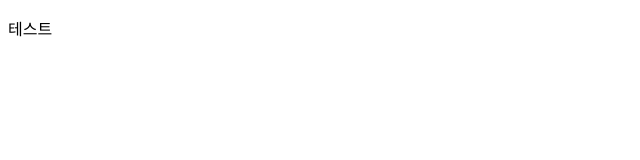
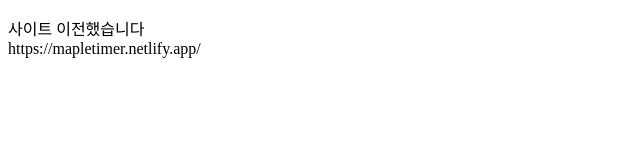
Before and after one commit to tori925/maple-object-summon-alert, a plain HTML site: page index.html in a window 1280 px wide. Shown: the whole page, without its empty margins (0-640 px from the left). Drawn offline with Linux system fonts and the light colour scheme.

Commit message:
Update index.html

```diff
--- a/index.html
+++ b/index.html
@@ -7,9 +7,9 @@
 
     <meta charset="UTF-8">
     <meta name="viewport" content="width=device-width, initial-scale=1.0">
-    <title>테스트 페이지</title>
+    <title>사이트 이전했습니다</title>
 </head>
 <body>
-    <p>테스트</p>
+    <p>사이트 이전했습니다<br/>https://mapletimer.netlify.app/</p>
 </body>
 </html>
```
